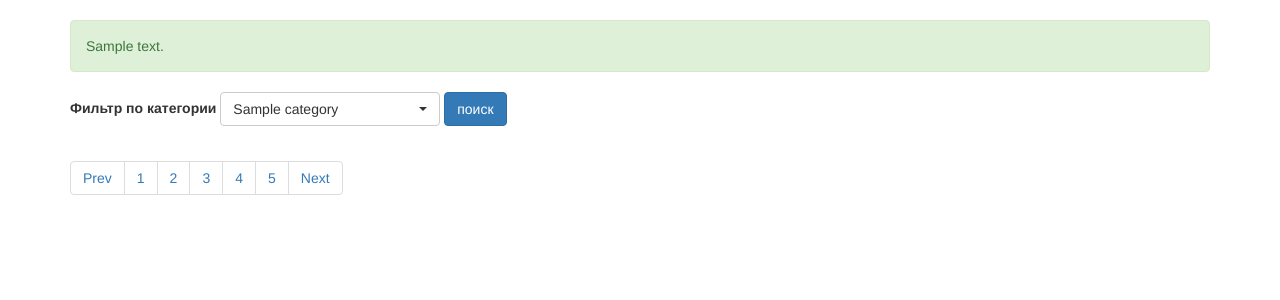
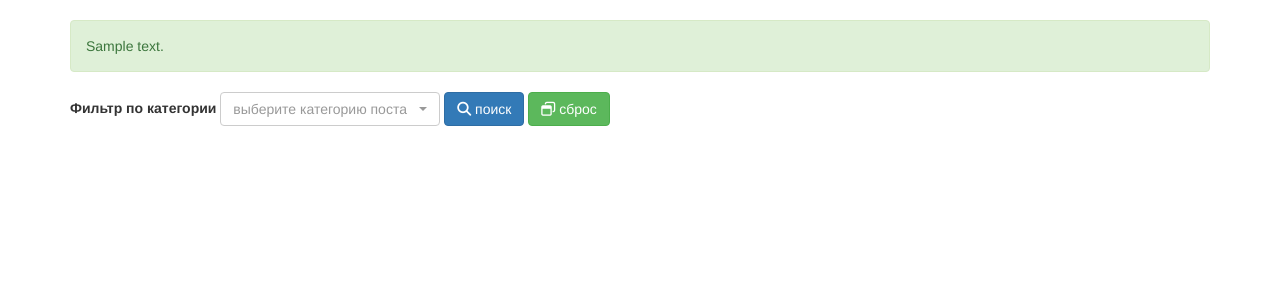
Before and after one commit to Fedchishina/posts, a PHP site: template resources/views/index.html.twig in a window 1280 px wide. Shown: the part 51-351 px from the top of the page. Run offline with PHP 8.4, Linux system fonts and the light colour scheme; the template is opened without the code that fills it: most values are stand-ins (such as "Sample title", 1, 10 or a date in 2020); some libraries are stand-ins or nearby versions.

Commit message:
made pagination, icons for buttons, fixed bugs with routing

```diff
--- a/public/index.php
+++ b/public/index.php
@@ -23,8 +23,8 @@ use App\Controllers\Controller;
  */
 $loader = new Twig_Loader_Filesystem(ROOT . '/resources/views');
 $twig = new Twig_Environment($loader);
-$twig->addGlobal('session', $_SESSION);
-$twig->addGlobal('getParams', $_GET);
+$twig->addGlobal('_session', $_SESSION);
+$twig->addGlobal('_get', $_GET);
 Controller::initTwig($twig);
 
 /**
--- a/resources/views/blocks/news.html.twig
+++ b/resources/views/blocks/news.html.twig
@@ -7,34 +7,26 @@
                 <p>{{ post.description }}</p>
                 <p>category_id =  {{ post.category_id }}</p>
                 <p>
-                    <a class="btn btn-primary btn-large" href="#">Нравится</a>
-                    <a class="btn btn-primary btn-large" href="/posts/show?post_id={{ post.id }}">Подробнее</a>
+                    <a class="btn btn-primary btn-large" href="#">
+                        <span><i class="fa fa-heart-o"></i> нравится 1</span>
+                    </a>
+                    <a class="btn btn-primary btn-large" href="/posts/show?post_id={{ post.id }}">
+                        <span><i class="fa fa-eye"></i> подробнее</span>
+                    </a>
                 </p>
             </div>
         </div>
         {% endfor %}
     </div>
-    <ul class="pagination">
-        <li>
-            <a href="#">Prev</a>
-        </li>
-        <li>
-            <a href="#">1</a>
-        </li>
-        <li>
-            <a href="#">2</a>
-        </li>
-        <li>
-            <a href="#">3</a>
-        </li>
-        <li>
-            <a href="#">4</a>
-        </li>
-        <li>
-            <a href="#">5</a>
-        </li>
-        <li>
-            <a href="#">Next</a>
-        </li>
-    </ul>
+    <nav aria-label="Page navigation example">
+        <ul class="pagination">
+            {% for i in pages %}
+                <li {% if _get.page == i %} class="btn disabled" {% endif %}>
+                    <a href="/?page={{ i }}{% if _get.category_id is not empty %}&category_id={{_get.category_id}}{% endif %}">
+                        {{ i }}
+                    </a>
+                </li>
+            {% endfor %}
+        </ul>
+    </nav>
 </div>
--- a/resources/views/index.html.twig
+++ b/resources/views/index.html.twig
@@ -1,30 +1,39 @@
 {% extends "layouts/main.html.twig" %}
 
 {% block content %}
+
     <div class="container">
+        {% if _get.message is defined %}
+            <div class="alert alert-success">
+                {{ _get.message }}
+            </div>
+        {% endif %}
         <div class="row">
             <div class="col-md-12">
                 <div class="row">
                     <div class="col-md-12">
                         {% if getParams.message is not empty %}
-                        <div class="alert alert-success">
-                            {{ getParams.message }}
-                        </div>
+                            <div class="alert alert-success">
+                                {{ getParams.message }}
+                            </div>
                         {% endif  %}
                         <div class="form-group">
                             <form action="/" method="get">
                                 <label for="category-list">Фильтр по категории</label>
                                 <select class="selectpicker" id="category-list" name="category_id" required>
+                                    <option value="" selected disabled="disabled">выберите категорию поста</option>
                                     {% for category in categories %}
-                                        <option value="{{ category.id }}">{{ category.name }}</option>
+                                        <option value="{{ category.id }}" {% if _get.category_id == category.id %} selected {% endif %}>{{ category.name }}</option>
                                     {% endfor %}
                                 </select>
-                                <input type="submit" class="btn btn-primary btn-large" value="поиск">
+                                <button class="btn btn-primary btn-large"><span><i class="fa fa-search"></i> поиск</span></button>
+                                <a href="/" class="btn btn-success btn-large"><span><i class="fa fa-window-restore"></i> сброс</span></a>
                             </form>
+
                         </div>
-                        {% if session.auth %}
+                        {% if _session.auth %}
                         <div class="form-group">
-                            <a class="btn btn-primary btn-large" href="/posts/add">Добавить новый пост</a>
+                            <a class="btn btn-primary btn-large" href="/posts/add"><span><i class="fa fa-plus"></i> добавить новый пост</span></a>
                         </div>
                         {% endif %}
 
--- a/resources/views/layouts/main.html.twig
+++ b/resources/views/layouts/main.html.twig
@@ -22,14 +22,14 @@
             </div>
             <ul class="nav navbar-nav navbar-right">
                 <!-- Authentication Links -->
-                {% if session.user_id is empty %}
-                <li>{{session.user_name}}</li>
+                {% if _session.user_id is empty %}
+                <li>{{_session.user_name}}</li>
                 <li><a href="/login">Авторизация</a></li>
                 <li><a href="/register">Регистрация</a></li>
                 {% else %}
                 <li class="dropdown">
                     <a href="#" class="dropdown-toggle" data-toggle="dropdown" role="button" aria-expanded="false">
-                        {{ session.user_name }}
+                        {{ _session.user_name }}
                         <span class="caret"></span>
                     </a>
 
@@ -52,5 +52,6 @@
     <script src="//maxcdn.bootstrapcdn.com/bootstrap/3.3.6/js/bootstrap.min.js"></script>
     <script src="//cdnjs.cloudflare.com/ajax/libs/bootstrap-select/1.12.4/js/bootstrap-select.min.js"></script>
     <script src="https://cdn.ckeditor.com/4.7.3/standard/ckeditor.js"></script>
+    <script src="https://use.fontawesome.com/1472eb6afe.js"></script>
     <script src="/js/scripts.js"></script>
 </body>
--- a/resources/views/pages/posts/add.html.twig
+++ b/resources/views/pages/posts/add.html.twig
@@ -12,6 +12,7 @@
                                 <label for="category-list" class="col-md-4 control-label">Категория поста</label>
                                 <div class="col-md-6">
                                     <select class="selectpicker form-control" id="category-list" name="category_id" required>
+                                        <option value="" selected disabled="disabled">выберите категорию поста</option>
                                         {% for category in categories %}
                                             <option value="{{ category.id }}">{{ category.name }}</option>
                                         {% endfor %}
--- a/resources/views/pages/posts/index.html.twig
+++ b/resources/views/pages/posts/index.html.twig
@@ -14,7 +14,9 @@
                                 <p>category_id =  {{ post.category_id }}</p>
                                 {{  post.content | raw }}
                                 <p>
-                                    <a class="btn btn-primary btn-large" href="#">Нравится</a>
+                                    <a class="btn btn-primary btn-large" href="#">
+                                        <span><i class="fa fa-heart-o"></i> нравится 1</span>
+                                    </a>
                                 </p>
                             </div>
                         </div>
```
Also changed, not shown: app/Controllers/Controller.php (+12 -0 lines), app/Controllers/PostsController.php (+6 -3 lines), routing/Router.php (+4 -5 lines).
